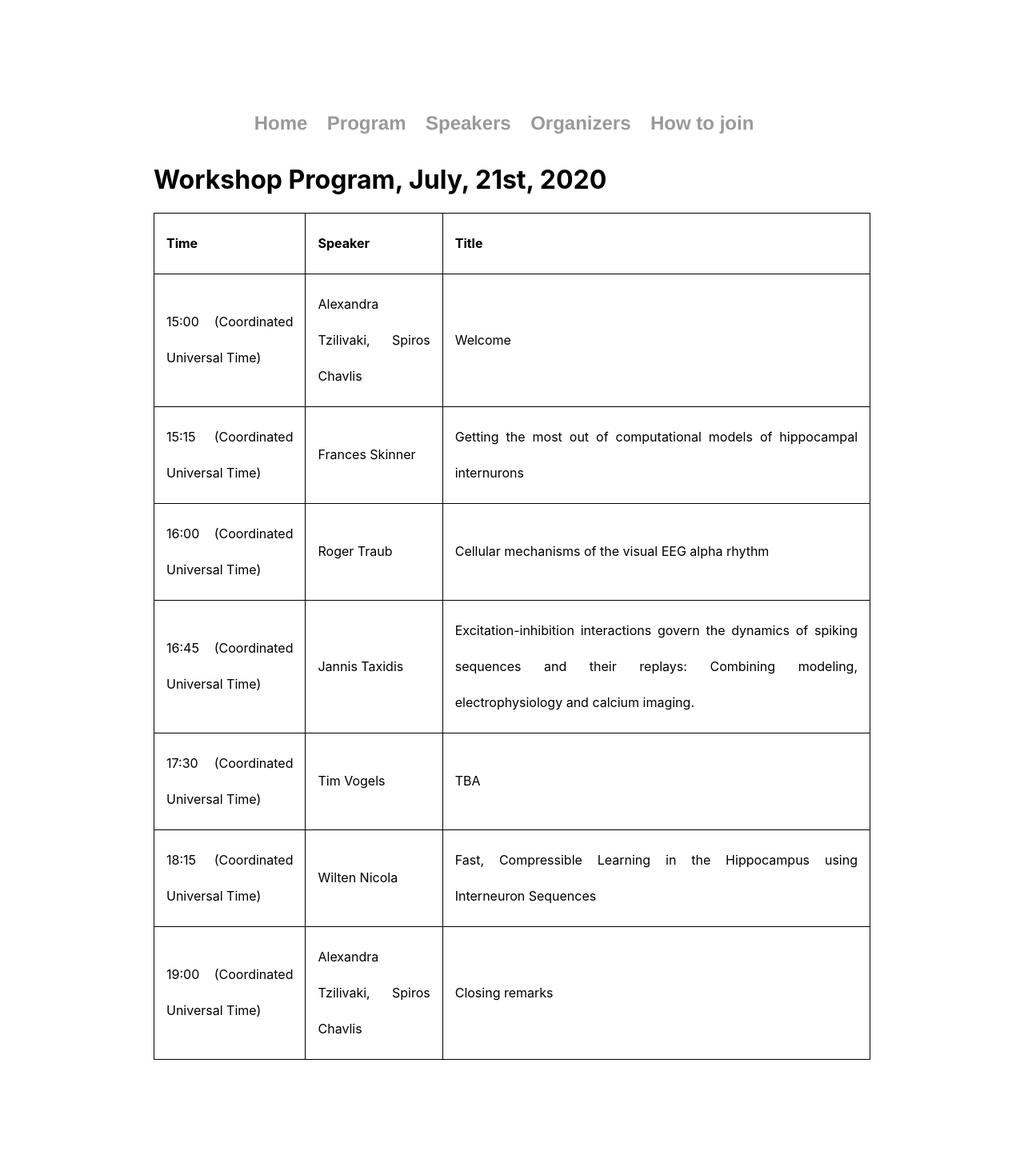
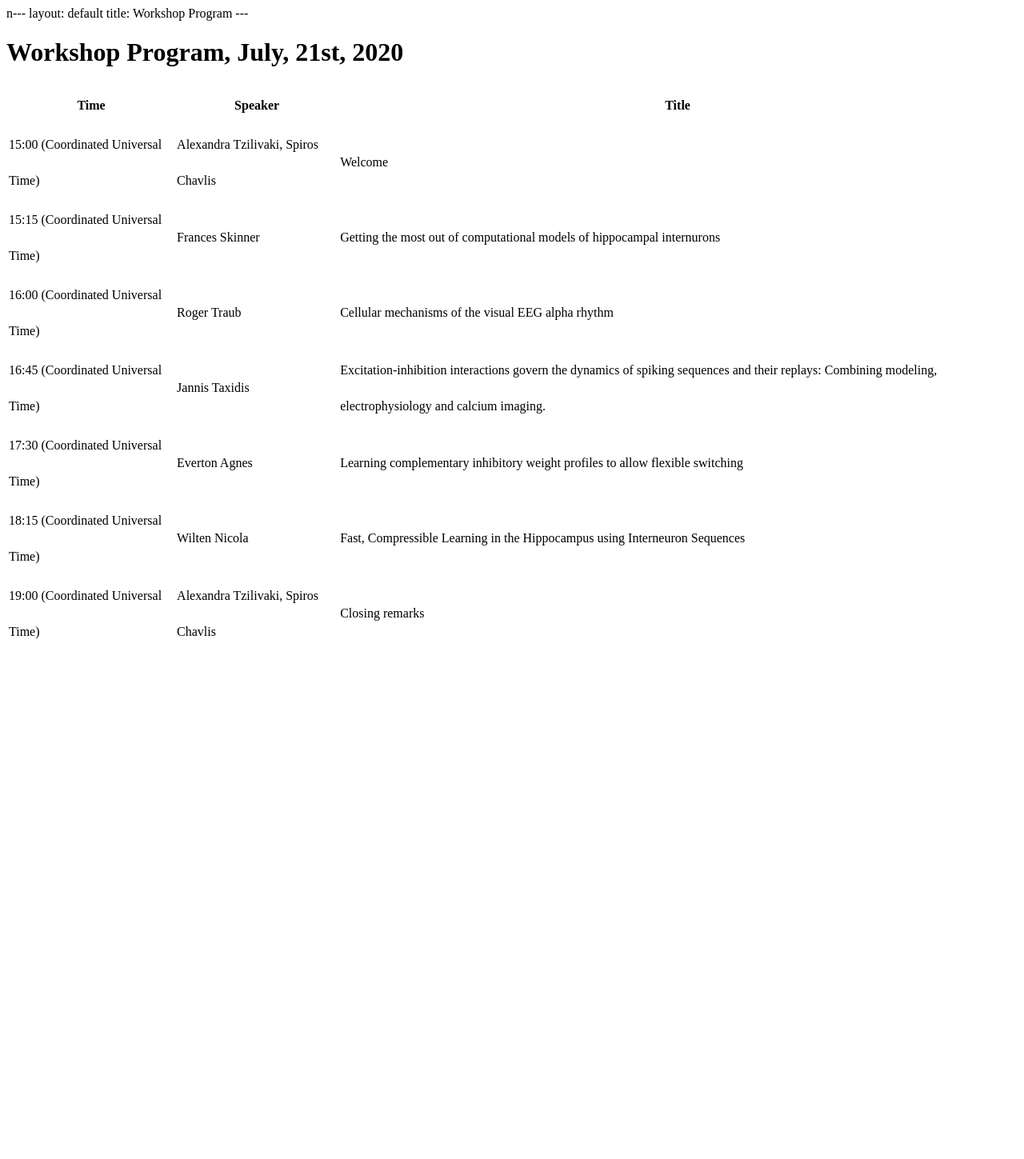
Before and after one commit to spirosChv/ocns2021interneurons, a Jekyll site: the page program/index.html, which Jekyll copies as it is, in a window 1280 px wide. Shown: the whole page at 80% size. Built offline with Jekyll 4.4.1, drawn with Linux system fonts in a browser that asks for light colours; after the commit the page ends 900 px from its top, so only the background shows below that.

Commit message:
Update index.html

```diff
--- a/program/index.html
+++ b/program/index.html
@@ -1,4 +1,4 @@
----
+n---
 layout: default
 title: Workshop Program
 ---
@@ -52,8 +52,8 @@ title: Workshop Program
   </tr>
    <tr>
    <td><script type="text/javascript">localize("7/21/2020 5:30:00 PM"); </script></td>
-   <td>Tim Vogels</td>
-    <td>TBA</td>
+   <td>Everton Agnes</td>
+    <td>Learning complementary inhibitory weight profiles to allow flexible switching</td>
   </tr>
    <tr>
       <td><script type="text/javascript">localize("7/21/2020 6:15:00 PM"); </script></td>
```
